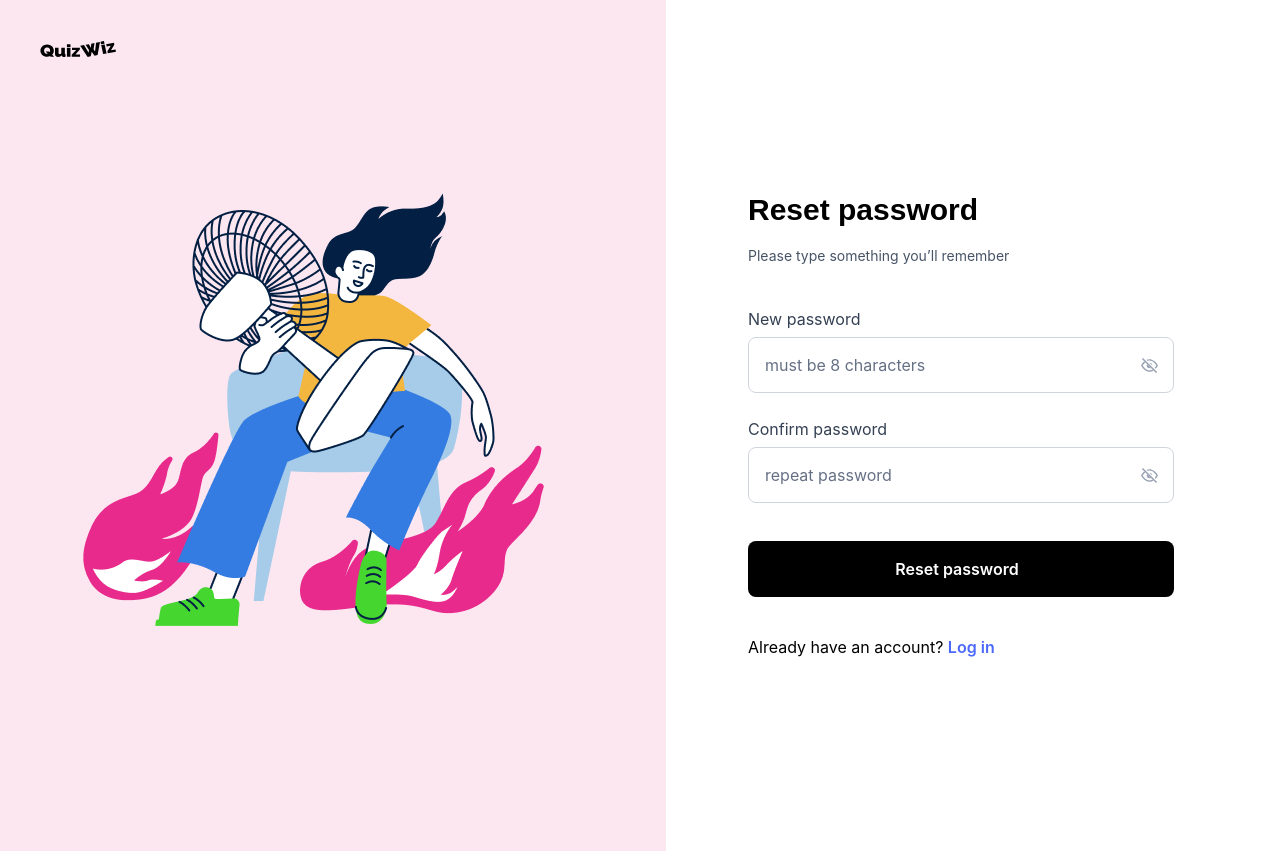
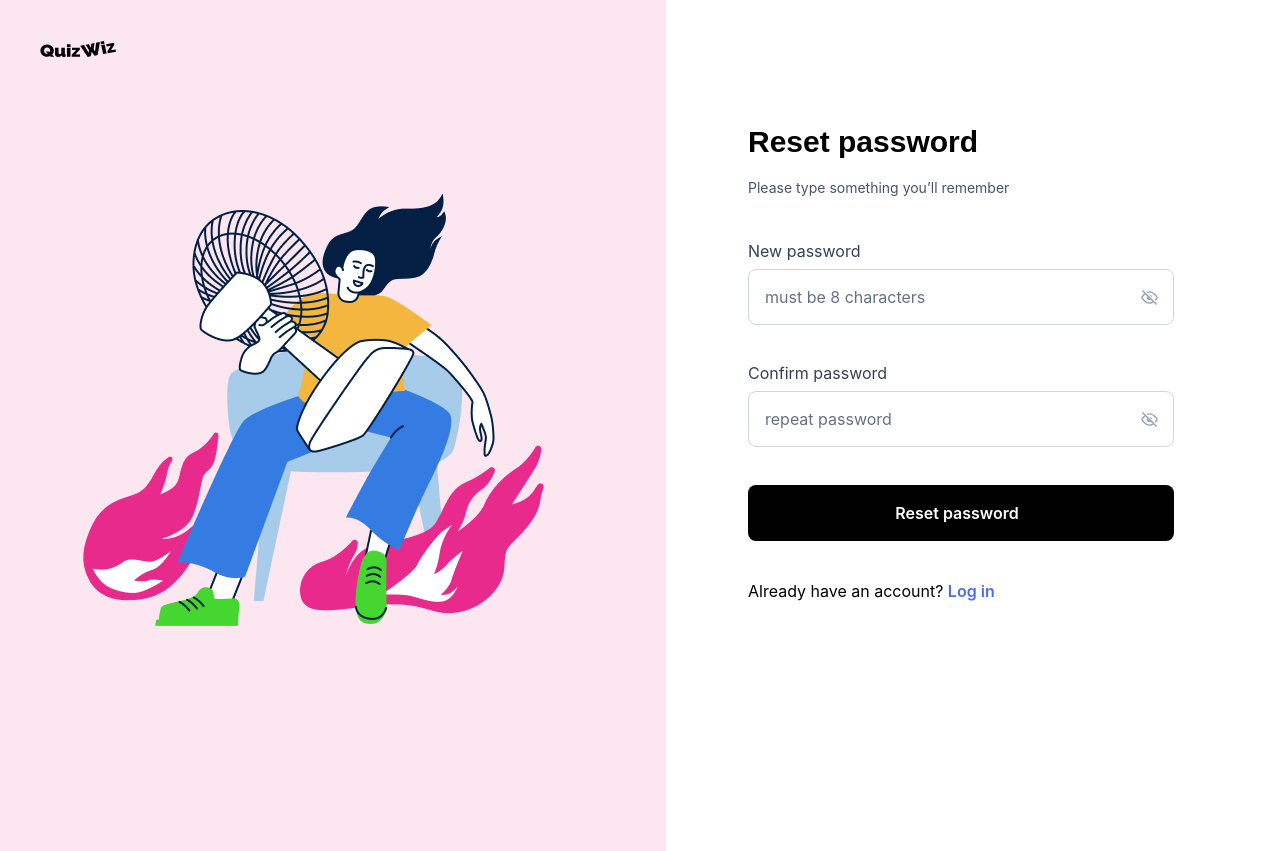
Before and after one commit to Gbeshk/quiz-wiz-front, a React (Vite) app: page /reset-password in a window 1280 px wide. Built offline with nearby package versions, Linux system fonts and the light colour scheme.

Commit message:
style: align right column spacing with design

```diff
--- a/src/pages/ForgotPasswordPage.tsx
+++ b/src/pages/ForgotPasswordPage.tsx
@@ -20,14 +20,14 @@ export default function ForgotPasswordPage() {
   };
 
   return (
-    <div className="flex items-center gap-20.5">
+    <div className="flex gap-20.5">
       <AuthHeroImage
         src={ForgotPasswordHero}
         alt="Forgot Password Hero"
         imgClassName="login-hero"
       />
 
-      <div className="relative">
+      <div className="relative mt-31">
         <BackButton />
 
         <AuthHeader
--- a/src/pages/LoginPage.tsx
+++ b/src/pages/LoginPage.tsx
@@ -25,14 +25,14 @@ export default function LoginPage() {
   };
 
   return (
-    <div className="flex items-center gap-20.5">
+    <div className="flex gap-20.5">
       <AuthHeroImage
         src={LoginHero}
         alt="Login Hero"
         imgClassName="login-hero"
       />
 
-      <div className="relative">
+      <div className="relative mt-31">
         <BackButton />
 
         <AuthHeader
--- a/src/pages/RegisterPage.tsx
+++ b/src/pages/RegisterPage.tsx
@@ -32,14 +32,14 @@ export default function RegisterPage() {
   };
 
   return (
-    <div className="flex items-center gap-20.5">
+    <div className="flex gap-20.5">
       <AuthHeroImage
         src={RegisterHero}
         alt="Register Hero"
         imgClassName="register-hero"
       />
 
-      <div className="relative">
+      <div className="relative mt-31">
         <BackButton />
 
         <AuthHeader title="Create account" />
--- a/src/pages/ResetPasswordPage.tsx
+++ b/src/pages/ResetPasswordPage.tsx
@@ -23,7 +23,7 @@ export default function ResetPasswordPage() {
   };
 
   return (
-    <div className="flex items-center gap-20.5">
+    <div className="flex  gap-20.5">
       <div className="relative">
         <div className="absolute top-10 left-10">
           <Logo />
@@ -31,7 +31,7 @@ export default function ResetPasswordPage() {
         <img src={ForgotPasswordHero} alt="Login Hero" className="login-hero" />
       </div>
 
-      <div className="relative">
+      <div className="relative mt-31">
         <BackButton />
         <h1 className="font-raleway flex items-center gap-2 font-extrabold text-3xl">
           Reset password
@@ -50,7 +50,7 @@ export default function ResetPasswordPage() {
             rules={passwordRules}
             error={errors.password}
           />
-
+          <div className="mt-3">
             <PasswordInput<RegisterFormValues>
               label="Confirm password"
               name="confirmPassword"
@@ -59,6 +59,7 @@ export default function ResetPasswordPage() {
               rules={confirmPasswordRules<RegisterFormValues>(password)}
               error={errors.confirmPassword}
             />
+          </div>
 
           <SubmitButton label="Reset password" />
         </form>
```
Lines whose indentation alone changed are shown as unchanged.
